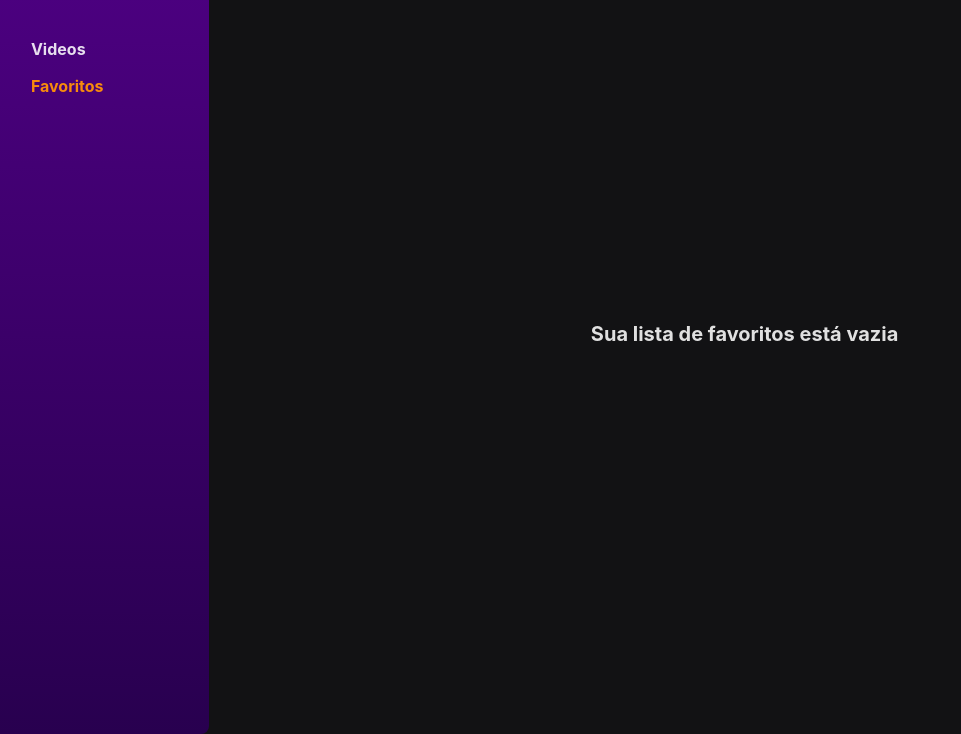
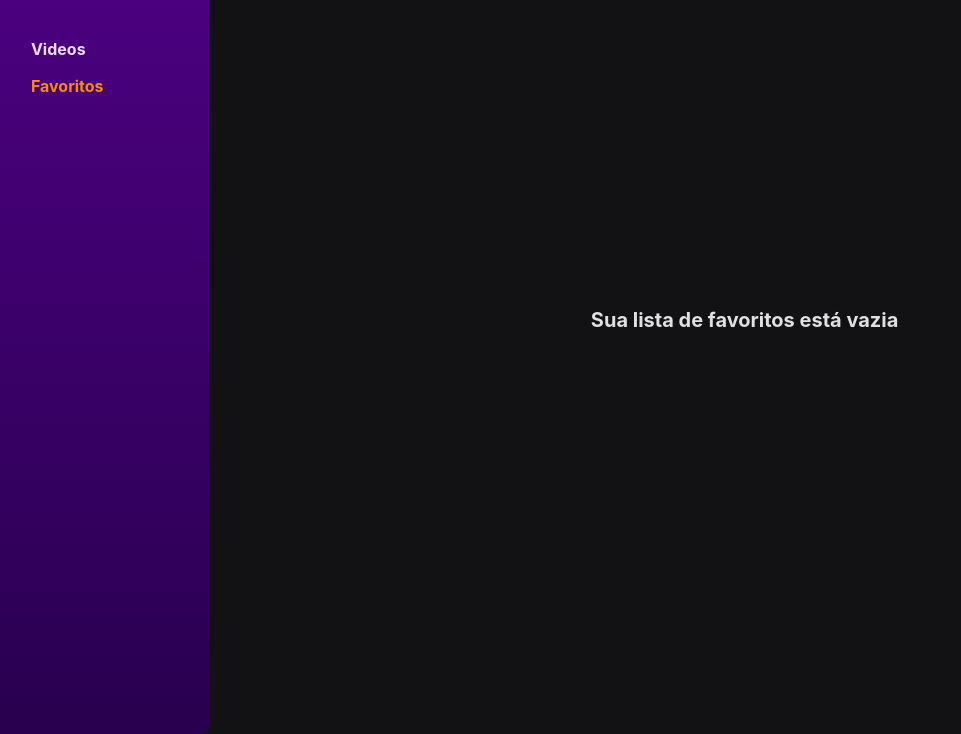
Before and after one commit to devjoedson91/teste-icasei, a website built with Vite: page favs/index.html in a window 1280 px wide. Shown: the part 66-800 px from the top of the page, without its empty margins (0-961 px from the left). Built offline with nearby package versions, Linux system fonts and the light colour scheme; some icons are missing.

Commit message:
feat - create empty list

```diff
--- /dev/null
+++ b/src/components/empty-list.ts
@@ -0,0 +1,11 @@
+export function EmptyList(text: string): HTMLDivElement {
+  const container = document.createElement("div");
+  container.classList.add("empty-list");
+
+  const description = document.createElement("h1");
+
+  description.innerHTML = text;
+  container.appendChild(description);
+
+  return container;
+}
--- a/src/favs.ts
+++ b/src/favs.ts
@@ -3,6 +3,7 @@ import { VideoItem, VideoProps } from "./components/video-item";
 import { getFavorites } from "./utils/storage";
 import { AnchorProps } from "./main";
 import { SheetDrawer } from "./components/sheet-drawer";
+import { EmptyList } from "./components/empty-list";
 
 const mfDrawer = MFDrawer();
 const favorites = getFavorites("@myvideos");
@@ -22,6 +23,7 @@ document.querySelector<HTMLDivElement>("#app")!.innerHTML = `
   ${sheetDrawer}
 `;
 
+const mainContainer = document.querySelector(".mf-videos")!;
 const videoList = document.querySelector<HTMLDivElement>(".video-list")!;
 const videosAnchor =
   document.querySelector<HTMLAnchorElement>(".videos-anchor")!;
@@ -52,7 +54,11 @@ btnDrawerMenu.addEventListener("click", handleOpenDrawerMenu);
 drawer.addEventListener("click", handleCloseDrawerMenu);
 
 if (!favorites.length) {
-  videoList.innerHTML = `<div class="empty-list"><h1>Sua lista de favoritos está vazia</h1> </div>`;
+  videoList.remove();
+
+  const emptyList = EmptyList("Sua lista de favoritos está vazia");
+
+  mainContainer.appendChild(emptyList);
 } else {
   favorites.forEach((video: VideoProps) => {
     const videoItem = VideoItem(video);
--- a/src/style.css
+++ b/src/style.css
@@ -141,7 +141,6 @@ input {
   display: flex;
   flex-direction: column;
   flex: 1 1 100vw;
-  position: relative;
 }
 
 .mf-videos header {
@@ -254,10 +253,11 @@ input {
 }
 
 .empty-list {
-  position: absolute;
-  top: 50%;
-  left: 50%;
-  transform: translate(-50%, -50%);
+  width: 100%;
+  height: 80vh;
+  display: flex;
+  align-items: center;
+  justify-content: center;
 }
 
 @media (min-width: 768px) {
--- a/src/utils/functions.ts
+++ b/src/utils/functions.ts
@@ -1,3 +1,4 @@
+import { EmptyList } from "../components/empty-list";
 import { VideoItem, VideoProps } from "../components/video-item";
 import configs from "../utils/config.json";
 
@@ -30,8 +31,8 @@ export async function searchByKeyword(keyword: string) {
 }
 
 export function updateListVideos(list: VideoProps[]) {
+  const mainContainer = document.querySelector(".mf-videos")!;
   const videoList = document.querySelector<HTMLDivElement>(".video-list")!;
-
   const videoitems = videoList.querySelectorAll(".video-item")!;
 
   if (videoitems.length > 0) {
@@ -44,6 +45,10 @@ export function updateListVideos(list: VideoProps[]) {
   });
 
   if (window.location.pathname !== "/" && !list.length) {
-    videoList.innerHTML = `<div class="empty-list"><h1>Sua lista de favoritos está vazia</h1> </div>`;
+    videoList.remove();
+
+    const emptyList = EmptyList("Sua lista de favoritos está vazia");
+
+    mainContainer.appendChild(emptyList);
   }
 }
```
